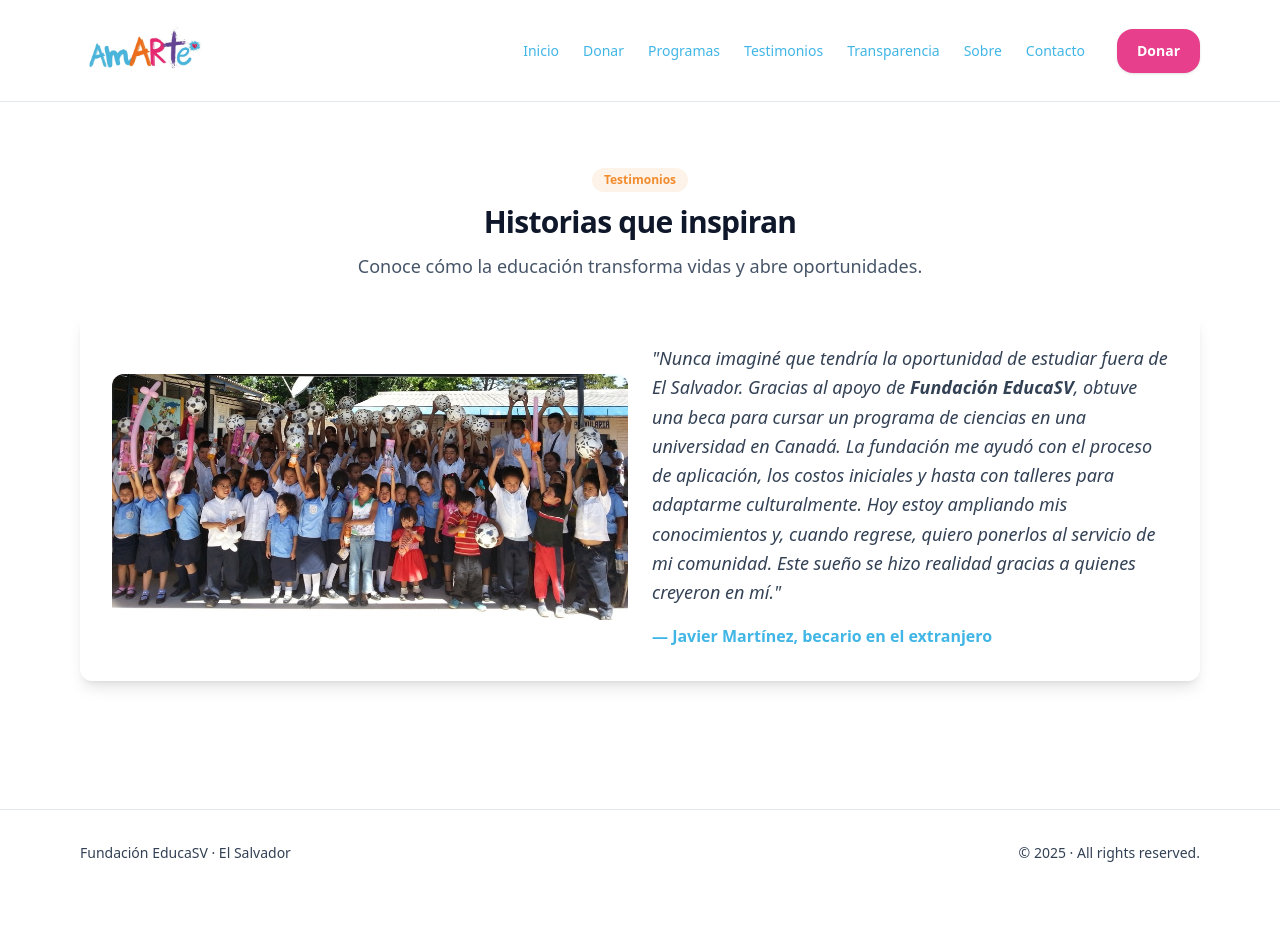
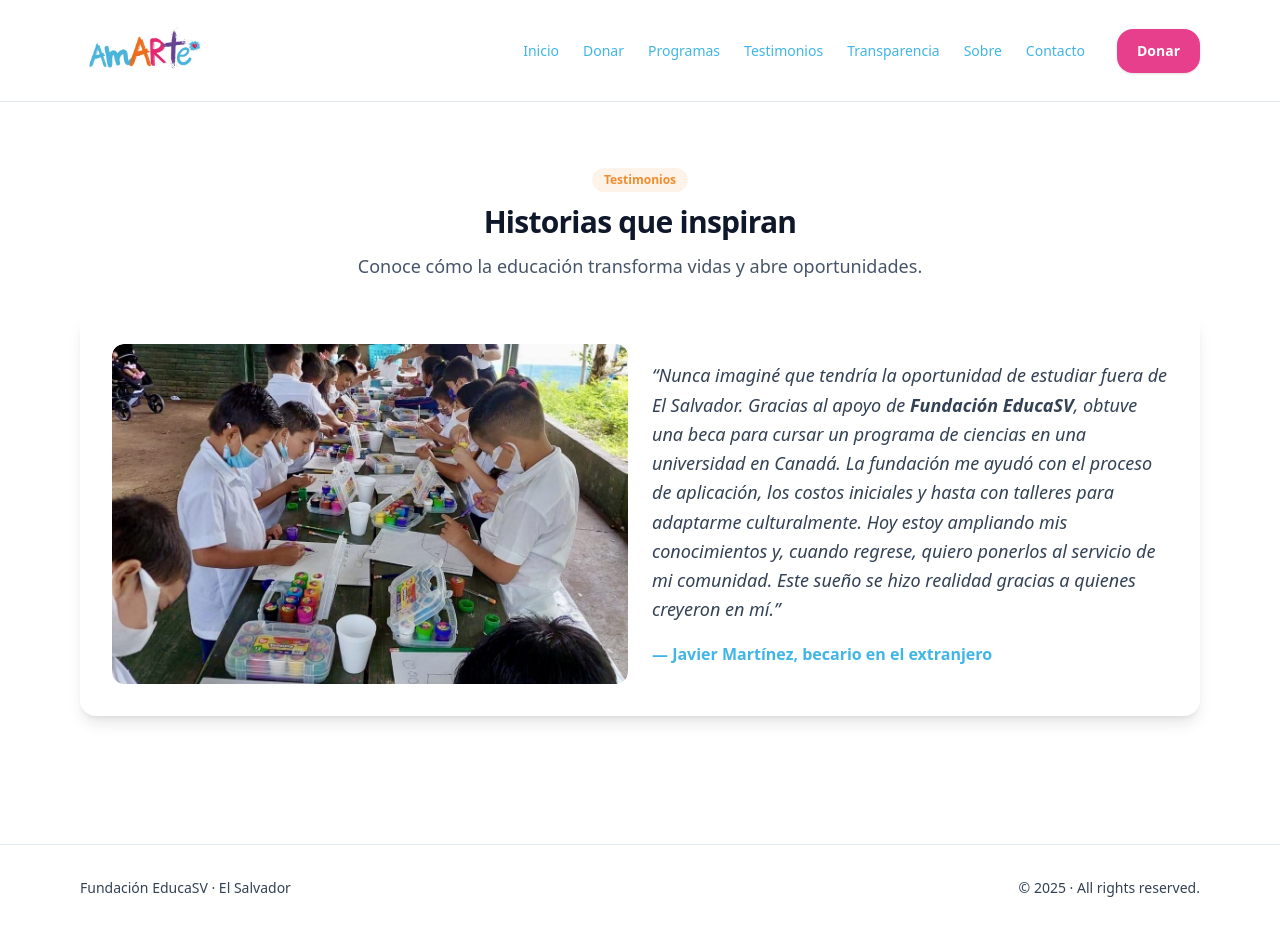
Before and after one commit to AllanLopez28/amArte, a Next.js app: page /en/testimonios in a window 1280 px wide. Before the commit the page ends 897 px from the top, so only its background shows below. Built offline with nearby package versions, Linux system fonts and the light colour scheme.

Commit message:
fixed:vercel

```diff
--- a/app/[locale]/page.tsx
+++ b/app/[locale]/page.tsx
@@ -2,6 +2,8 @@ import { getDictionary, Locale } from '@/lib/i18n'
 import Link from 'next/link'
 import { sanityClient } from '@/lib/sanity.client'
 import { homeQuery } from '@/lib/sanity.queries'
+import Image from 'next/image'
+
 
 export default async function Page({
   params,
@@ -14,7 +16,7 @@ export default async function Page({
   let data: any = null
   try {
     data = await sanityClient.fetch(homeQuery, { lang: locale })
-  } catch {}
+  } catch { }
 
   const title = data?.heroTitle || t.hero.title
   const subtitle = data?.heroSubtitle || t.hero.subtitle
@@ -52,7 +54,7 @@ export default async function Page({
           <div className="card">
             <h3 className="mb-2">Impacto</h3>
             <div className="grid grid-cols-3 gap-4 text-center">
-        {impact.slice(0,3).map((item:any, i:number) => (
+              {impact.slice(0, 3).map((item: any, i: number) => (
                 <div key={i} className="p-3 rounded-xl bg-white shadow-inner">
                   <div className="text-3xl font-extrabold">{item.value}</div>
                   <div className="text-xs text-slate-500">{item.label}</div>
@@ -80,33 +82,33 @@ export default async function Page({
         </div>
       </section>
 
+
 {/* Testimonio destacado */}
 <section className="section">
   <div className="container">
     <div className="bg-white rounded-2xl shadow-lg p-6 md:p-8 grid md:grid-cols-2 gap-6 items-center hover:shadow-xl transition-shadow duration-300">
       {/* Imagen */}
-      <div className="overflow-hidden rounded-xl">
-        <img
+      <div className="overflow-hidden rounded-xl relative h-[260px] md:h-[340px]">
+        <Image
           src="/escuela1.png"
           alt="Javier Martínez - Becario"
-          className="w-full h-[260px] md:h-[340px] object-cover transform hover:scale-105 transition-transform duration-500"
-          loading="lazy"
+          fill
+          className="object-cover rounded-xl transition-transform duration-500 hover:scale-105"
+          sizes="(min-width: 768px) 50vw, 100vw"
         />
       </div>
-
-
 
       {/* Texto */}
       <div className="space-y-4">
         <span className="inline-block badge-orange">Testimonios</span>
         <p className="text-lg text-slate-700 italic leading-relaxed">
-          “Nunca imaginé que tendría la oportunidad de estudiar fuera de El Salvador.
+          &ldquo;Nunca imaginé que tendría la oportunidad de estudiar fuera de El Salvador.
           Gracias al apoyo de <span className="font-semibold">Fundación EducaSV</span>, obtuve
           una beca para cursar un programa de ciencias en una universidad en Canadá. La
           fundación me ayudó con el proceso de aplicación, los costos iniciales y hasta con
           talleres para adaptarme culturalmente. Hoy estoy ampliando mis conocimientos y,
           cuando regrese, quiero ponerlos al servicio de mi comunidad. Este sueño se hizo
-          realidad gracias a quienes creyeron en mí.”
+          realidad gracias a quienes creyeron en mí.&rdquo;
         </p>
         <p className="font-bold text-brand-blue">
           — Javier Martínez, becario en el extranjero
@@ -115,7 +117,6 @@ export default async function Page({
     </div>
   </div>
 </section>
-
 
       <section className="section hero-bg">
         <div className="container text-center">
--- a/app/[locale]/testimonios/page.tsx
+++ b/app/[locale]/testimonios/page.tsx
@@ -19,28 +19,29 @@ export default async function Page({
           </p>
         </header>
 
-        <div className="bg-white rounded-xl shadow-lg p-6 md:p-8 grid md:grid-cols-2 gap-6 items-center hover:shadow-xl transition-shadow duration-300">
+        <div className="bg-white rounded-2xl shadow-lg p-6 md:p-8 grid md:grid-cols-2 gap-6 items-center hover:shadow-xl transition-shadow duration-300">
           {/* Imagen */}
-          <div className="overflow-hidden rounded-xl">
+          <div className="overflow-hidden rounded-xl relative h-[260px] md:h-[340px]">
             <Image
-              src="/banner.png"
+              src="/escuela1.png"
               alt="Javier Martínez - Becario"
-              width={600}
-              height={400}
-              className="w-full h-auto object-cover transform hover:scale-105 transition-transform duration-500"
+              fill
+              className="object-cover rounded-xl transition-transform duration-500 hover:scale-105"
+              priority={false}
+              sizes="(min-width: 768px) 50vw, 100vw"
             />
           </div>
 
           {/* Texto */}
           <div>
             <p className="text-lg text-slate-700 italic leading-relaxed">
-              "Nunca imaginé que tendría la oportunidad de estudiar fuera de El Salvador.
-              Gracias al apoyo de <span className="font-semibold">Fundación EducaSV</span>,
-              obtuve una beca para cursar un programa de ciencias en una universidad en Canadá.
-              La fundación me ayudó con el proceso de aplicación, los costos iniciales y hasta
-              con talleres para adaptarme culturalmente. Hoy estoy ampliando mis conocimientos
-              y, cuando regrese, quiero ponerlos al servicio de mi comunidad. Este sueño se hizo
-              realidad gracias a quienes creyeron en mí."
+              &ldquo;Nunca imaginé que tendría la oportunidad de estudiar fuera de El Salvador.
+              Gracias al apoyo de <span className="font-semibold">Fundación EducaSV</span>, obtuve
+              una beca para cursar un programa de ciencias en una universidad en Canadá. La
+              fundación me ayudó con el proceso de aplicación, los costos iniciales y hasta con
+              talleres para adaptarme culturalmente. Hoy estoy ampliando mis conocimientos y,
+              cuando regrese, quiero ponerlos al servicio de mi comunidad. Este sueño se hizo
+              realidad gracias a quienes creyeron en mí.&rdquo;
             </p>
             <p className="mt-4 font-bold text-brand-blue">
               — Javier Martínez, becario en el extranjero
```
Lines whose indentation alone changed are shown as unchanged.
